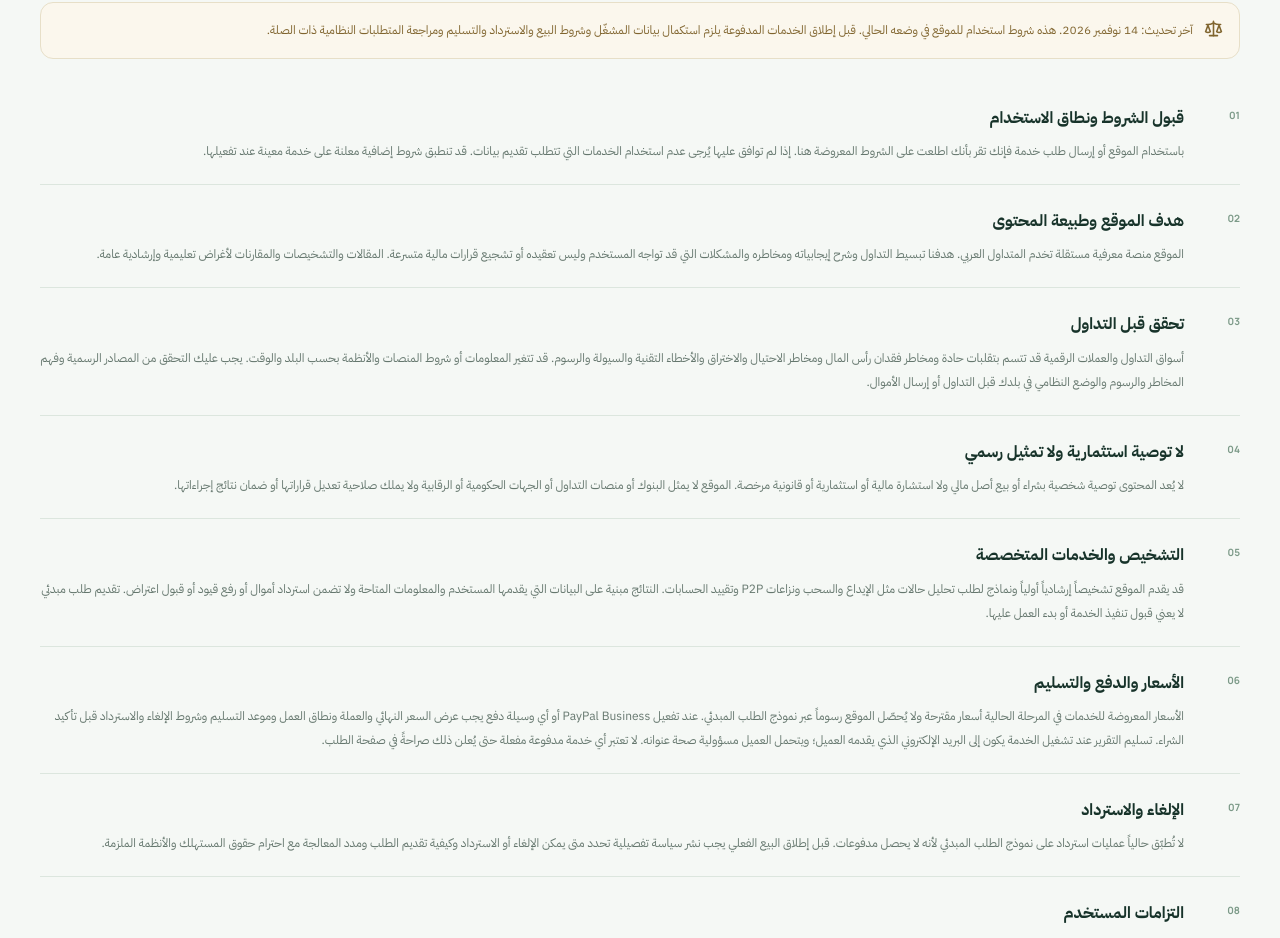
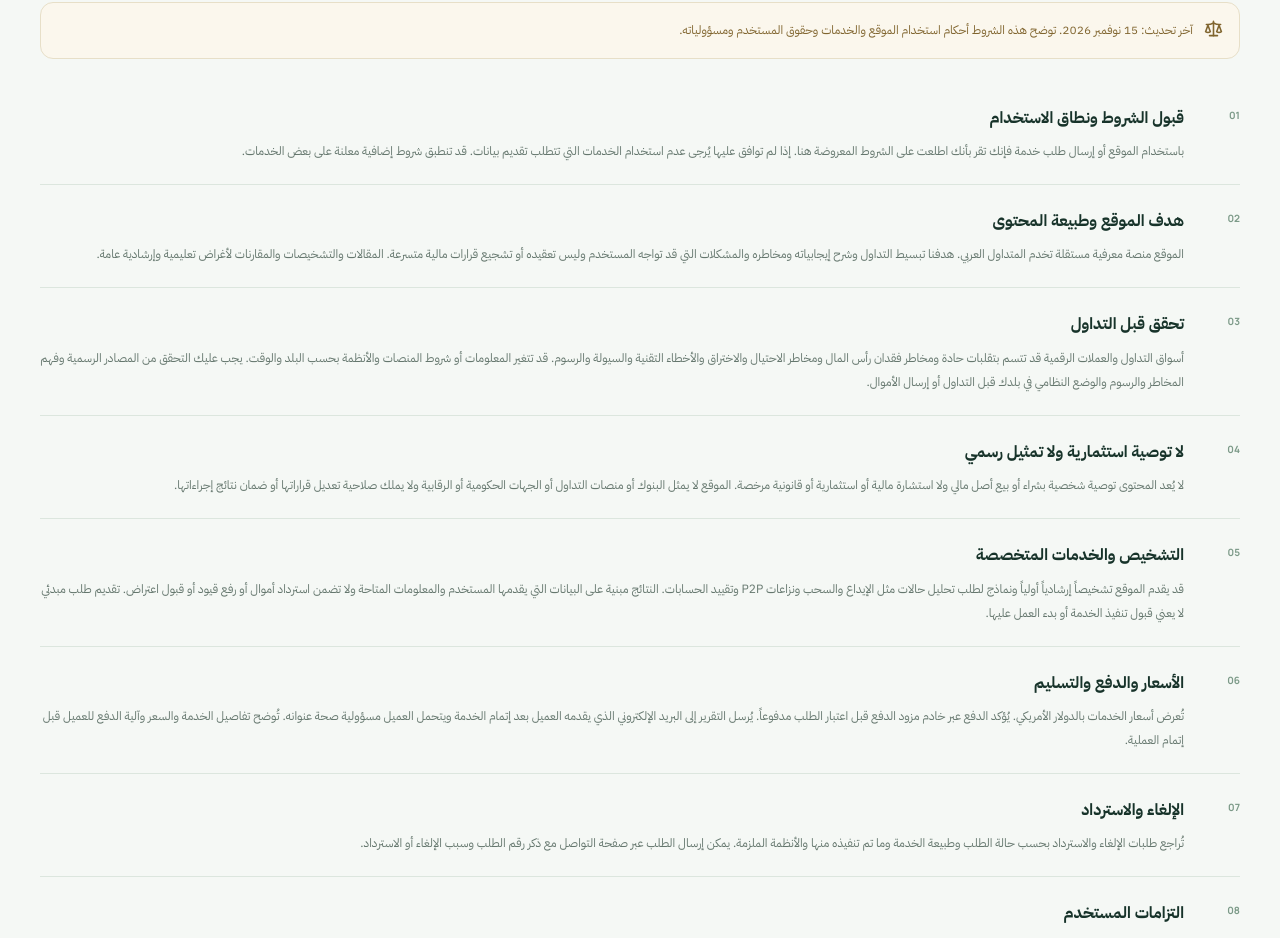
Before and after one commit to saotaibiee-beep/SSHOBIT, a Next.js app: page /terms in a window 1280 px wide. Shown: the part 460-1398 px from the top of the page. Built offline with nearby package versions, Linux system fonts and the light colour scheme; no server answers.

Commit message:
Remove pre-launch notice and outdated service status from terms

```diff
--- a/app/terms/page.tsx
+++ b/app/terms/page.tsx
@@ -2,17 +2,17 @@ import Link from 'next/link';
 import { Scale, ShieldCheck } from 'lucide-react';
 export const metadata={title:'الشروط والأحكام',description:'شروط استخدام الموقع ومحتواه وخدمات تحليل مشكلات التداول وحدود المسؤولية وحقوق المستخدم.'};
 const sections=[
-['قبول الشروط ونطاق الاستخدام','باستخدام الموقع أو إرسال طلب خدمة فإنك تقر بأنك اطلعت على الشروط المعروضة هنا. إذا لم توافق عليها يُرجى عدم استخدام الخدمات التي تتطلب تقديم بيانات. قد تنطبق شروط إضافية معلنة على خدمة معينة عند تفعيلها.'],
+['قبول الشروط ونطاق الاستخدام','باستخدام الموقع أو إرسال طلب خدمة فإنك تقر بأنك اطلعت على الشروط المعروضة هنا. إذا لم توافق عليها يُرجى عدم استخدام الخدمات التي تتطلب تقديم بيانات. قد تنطبق شروط إضافية معلنة على بعض الخدمات.'],
 ['هدف الموقع وطبيعة المحتوى','الموقع منصة معرفية مستقلة تخدم المتداول العربي. هدفنا تبسيط التداول وشرح إيجابياته ومخاطره والمشكلات التي قد تواجه المستخدم وليس تعقيده أو تشجيع قرارات مالية متسرعة. المقالات والتشخيصات والمقارنات لأغراض تعليمية وإرشادية عامة.'],
 ['تحقق قبل التداول','أسواق التداول والعملات الرقمية قد تتسم بتقلبات حادة ومخاطر فقدان رأس المال ومخاطر الاحتيال والاختراق والأخطاء التقنية والسيولة والرسوم. قد تتغير المعلومات أو شروط المنصات والأنظمة بحسب البلد والوقت. يجب عليك التحقق من المصادر الرسمية وفهم المخاطر والرسوم والوضع النظامي في بلدك قبل التداول أو إرسال الأموال.'],
 ['لا توصية استثمارية ولا تمثيل رسمي','لا يُعد المحتوى توصية شخصية بشراء أو بيع أصل مالي ولا استشارة مالية أو استثمارية أو قانونية مرخصة. الموقع لا يمثل البنوك أو منصات التداول أو الجهات الحكومية أو الرقابية ولا يملك صلاحية تعديل قراراتها أو ضمان نتائج إجراءاتها.'],
 ['التشخيص والخدمات المتخصصة','قد يقدم الموقع تشخيصاً إرشادياً أولياً ونماذج لطلب تحليل حالات مثل الإيداع والسحب ونزاعات P2P وتقييد الحسابات. النتائج مبنية على البيانات التي يقدمها المستخدم والمعلومات المتاحة ولا تضمن استرداد أموال أو رفع قيود أو قبول اعتراض. تقديم طلب مبدئي لا يعني قبول تنفيذ الخدمة أو بدء العمل عليها.'],
-['الأسعار والدفع والتسليم','الأسعار المعروضة للخدمات في المرحلة الحالية أسعار مقترحة ولا يُحصّل الموقع رسوماً عبر نموذج الطلب المبدئي. عند تفعيل PayPal Business أو أي وسيلة دفع يجب عرض السعر النهائي والعملة ونطاق العمل وموعد التسليم وشروط الإلغاء والاسترداد قبل تأكيد الشراء. تسليم التقرير عند تشغيل الخدمة يكون إلى البريد الإلكتروني الذي يقدمه العميل؛ ويتحمل العميل مسؤولية صحة عنوانه. لا تعتبر أي خدمة مدفوعة مفعلة حتى يُعلن ذلك صراحةً في صفحة الطلب.'],
-['الإلغاء والاسترداد','لا تُطبّق حالياً عمليات استرداد على نموذج الطلب المبدئي لأنه لا يحصل مدفوعات. قبل إطلاق البيع الفعلي يجب نشر سياسة تفصيلية تحدد متى يمكن الإلغاء أو الاسترداد وكيفية تقديم الطلب ومدد المعالجة مع احترام حقوق المستهلك والأنظمة الملزمة.'],
+['الأسعار والدفع والتسليم','تُعرض أسعار الخدمات بالدولار الأمريكي. يُؤكد الدفع عبر خادم مزود الدفع قبل اعتبار الطلب مدفوعاً. يُرسل التقرير إلى البريد الإلكتروني الذي يقدمه العميل بعد إتمام الخدمة ويتحمل العميل مسؤولية صحة عنوانه. تُوضح تفاصيل الخدمة والسعر وآلية الدفع للعميل قبل إتمام العملية.'],
+['الإلغاء والاسترداد','تُراجع طلبات الإلغاء والاسترداد بحسب حالة الطلب وطبيعة الخدمة وما تم تنفيذه منها والأنظمة الملزمة. يمكن إرسال الطلب عبر صفحة التواصل مع ذكر رقم الطلب وسبب الإلغاء أو الاسترداد.'],
 ['التزامات المستخدم','استخدم الموقع بطريقة نظامية وصادقة وقدّم معلومات دقيقة قدر الإمكان عند طلب المساعدة. لا ترسل بيانات أشخاص آخرين دون مسوغ ولا ترفع مستندات مزورة ولا تحاول تجاوز ضوابط التحقق أو التحايل على أنظمة البنوك أو المنصات ولا تستخدم الموقع للإضرار بالآخرين أو محاولة اختراقه.'],
 ['أمان الحسابات والمعلومات','لا تطلب إدارة الموقع كلمات المرور أو رموز التحقق أو عبارات الاسترداد أو المفاتيح الخاصة. لا تُدخل هذه البيانات في النماذج ولا تدفع مبالغ لأي شخص يدّعي ضمان فك الحظر أو استعادة الأصول باسم الموقع.'],
 ['الملكية الفكرية والروابط','النصوص والتصميمات الأصلية المنشورة بالموقع مخصصة للاستخدام الشخصي والتعليمي المشروع مع احترام الحقوق المقررة لأصحابها. قد تتضمن المقالات روابط إلى مصادر أو منصات مستقلة؛ لا نتحكم بمحتواها أو توفرها أو سياساتها.'],
 ['حدود المسؤولية','نسعى إلى تقديم معلومات واضحة ودقيقة لكن لا نضمن خلو جميع المواد من الأخطاء أو ملاءمتها لكل حالة. أنت المسؤول عن قراراتك المالية بعد التحقق من المعلومات وذلك دون إخلال بأي مسؤولية لا يجوز استبعادها بموجب الأنظمة المعمول بها.'],
 ['التغييرات والتواصل','قد نحدّث الشروط عند تغيير خدمات الموقع أو متطلباته. تنشر التعديلات في هذه الصفحة ويُرجى مراجعتها دورياً. للاستفسارات استخدم <a href="/contact">صفحة التواصل</a> الرسمية.']
 ];
-export default function Page(){return <main className="inner-page"><section className="inner-hero inner-hero-sand"><div className="container inner-hero-content"><div className="breadcrumb-lite">الرئيسية <span>/</span> الشروط والأحكام</div><span className="section-kicker">شروط الاستخدام</span><h1>المعلومة أولاً <em>والقرار بوعي.</em></h1><p>نوضح حقوق المستخدم ومسؤولياته وطبيعة المحتوى والخدمات مع التأكيد على التحقق من المعلومات قبل التداول.</p></div></section><section className="container legal-content"><div className="legal-notice"><Scale size={19}/><p>آخر تحديث: 14 نوفمبر 2026. هذه شروط استخدام للموقع في وضعه الحالي. قبل إطلاق الخدمات المدفوعة يلزم استكمال بيانات المشغّل وشروط البيع والاسترداد والتسليم ومراجعة المتطلبات النظامية ذات الصلة.</p></div>{sections.map(([title,description],i)=><article key={title}><span>{String(i+1).padStart(2,'0')}</span><div><h2>{title}</h2><p>{title==='التغييرات والتواصل'?<>قد نحدّث الشروط عند تغيير خدمات الموقع أو متطلباته. تنشر التعديلات في هذه الصفحة ويُرجى مراجعتها دورياً. للاستفسارات استخدم <Link href="/contact">صفحة التواصل</Link> الرسمية.</>:description}</p></div></article>)}<div className="legal-notice"><ShieldCheck size={19}/><p>لا يوجد تداول مضمون الربح. افهم المخاطر وراجع المعلومات من مصادرها الرسمية ثم اتخذ قرارك بنفسك.</p></div></section></main>}
+export default function Page(){return <main className="inner-page"><section className="inner-hero inner-hero-sand"><div className="container inner-hero-content"><div className="breadcrumb-lite">الرئيسية <span>/</span> الشروط والأحكام</div><span className="section-kicker">شروط الاستخدام</span><h1>المعلومة أولاً <em>والقرار بوعي.</em></h1><p>نوضح حقوق المستخدم ومسؤولياته وطبيعة المحتوى والخدمات مع التأكيد على التحقق من المعلومات قبل التداول.</p></div></section><section className="container legal-content"><div className="legal-notice"><Scale size={19}/><p>آخر تحديث: 15 نوفمبر 2026. توضح هذه الشروط أحكام استخدام الموقع والخدمات وحقوق المستخدم ومسؤولياته.</p></div>{sections.map(([title,description],i)=><article key={title}><span>{String(i+1).padStart(2,'0')}</span><div><h2>{title}</h2><p>{title==='التغييرات والتواصل'?<>قد نحدّث الشروط عند تغيير خدمات الموقع أو متطلباته. تنشر التعديلات في هذه الصفحة ويُرجى مراجعتها دورياً. للاستفسارات استخدم <Link href="/contact">صفحة التواصل</Link> الرسمية.</>:description}</p></div></article>)}<div className="legal-notice"><ShieldCheck size={19}/><p>لا يوجد تداول مضمون الربح. افهم المخاطر وراجع المعلومات من مصادرها الرسمية ثم اتخذ قرارك بنفسك.</p></div></section></main>}
```
